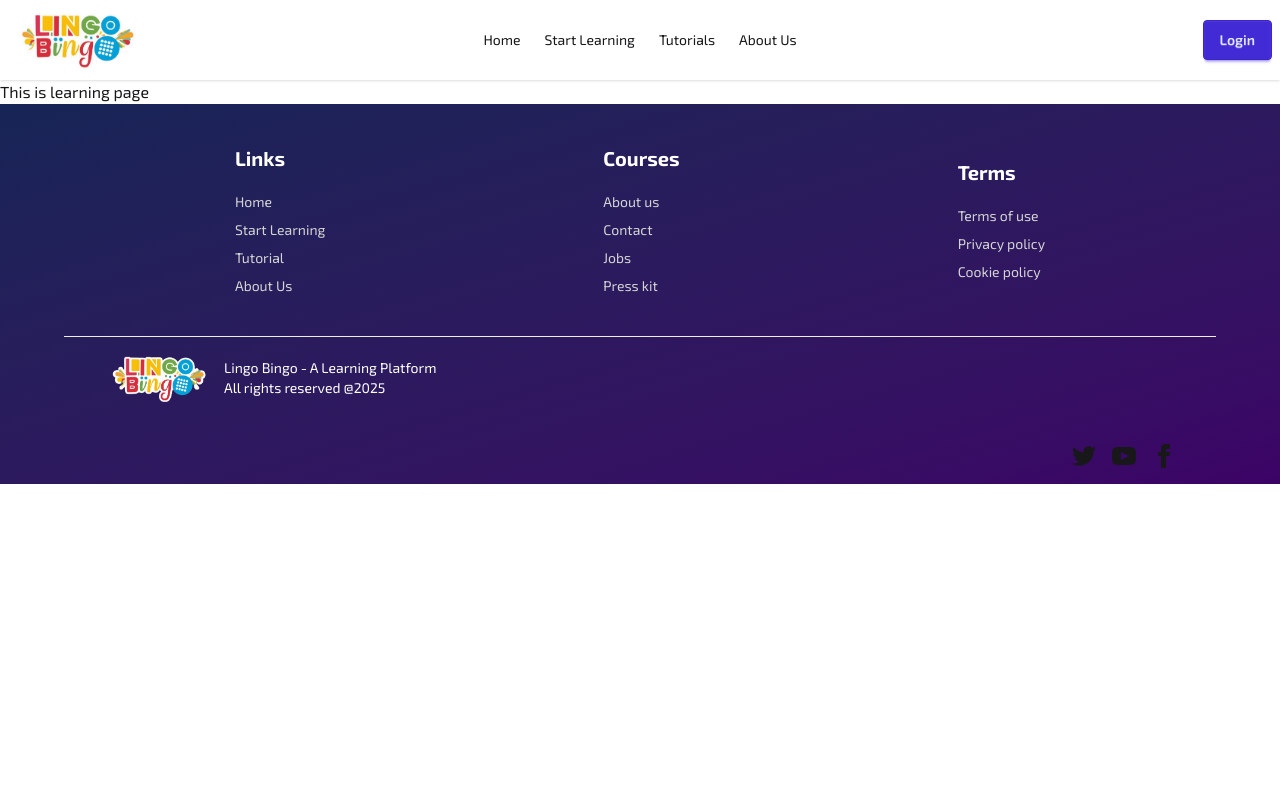
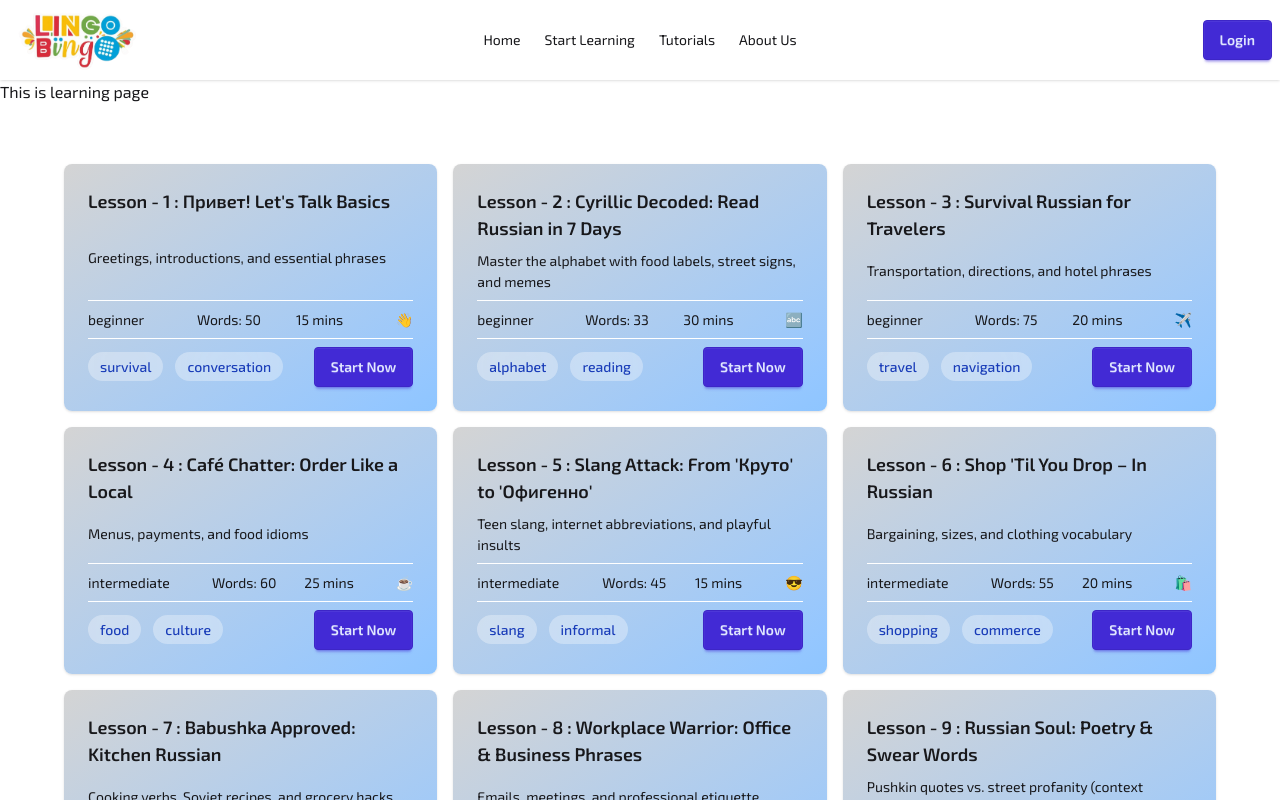
Before and after one commit to mohimanul15/ph-9th-assingment, a React (Vite) app: page /learning in a window 1280 px wide. Shown: the top 800 px of the page. Built offline with nearby package versions, Linux system fonts and the light colour scheme; no server answers.

Commit message:
lessons page done

```diff
--- /dev/null
+++ b/public/lesson.json
@@ -0,0 +1,102 @@
+[
+    {
+      "id": 1,
+      "title": "Привет! Let's Talk Basics",
+      "level": "beginner",
+      "description": "Greetings, introductions, and essential phrases",
+      "word_count": 50,
+      "duration_min": 15,
+      "icon": "👋",
+      "tags": ["survival", "conversation"]
+    },
+    {
+      "id": 2,
+      "title": "Cyrillic Decoded: Read Russian in 7 Days",
+      "level": "beginner",
+      "description": "Master the alphabet with food labels, street signs, and memes",
+      "word_count": 33,
+      "duration_min": 30,
+      "icon": "🔤",
+      "tags": ["alphabet", "reading"]
+    },
+    {
+      "id": 3,
+      "title": "Survival Russian for Travelers",
+      "level": "beginner",
+      "description": "Transportation, directions, and hotel phrases",
+      "word_count": 75,
+      "duration_min": 20,
+      "icon": "✈️",
+      "tags": ["travel", "navigation"]
+    },
+    {
+      "id": 4,
+      "title": "Café Chatter: Order Like a Local",
+      "level": "intermediate",
+      "description": "Menus, payments, and food idioms",
+      "word_count": 60,
+      "duration_min": 25,
+      "icon": "☕",
+      "tags": ["food", "culture"]
+    },
+    {
+      "id": 5,
+      "title": "Slang Attack: From 'Круто' to 'Офигенно'",
+      "level": "intermediate",
+      "description": "Teen slang, internet abbreviations, and playful insults",
+      "word_count": 45,
+      "duration_min": 15,
+      "icon": "😎",
+      "tags": ["slang", "informal"]
+    },
+    {
+      "id": 6,
+      "title": "Shop 'Til You Drop – In Russian",
+      "level": "intermediate",
+      "description": "Bargaining, sizes, and clothing vocabulary",
+      "word_count": 55,
+      "duration_min": 20,
+      "icon": "🛍️",
+      "tags": ["shopping", "commerce"]
+    },
+    {
+      "id": 7,
+      "title": "Babushka Approved: Kitchen Russian",
+      "level": "advanced",
+      "description": "Cooking verbs, Soviet recipes, and grocery hacks",
+      "word_count": 80,
+      "duration_min": 30,
+      "icon": "🍳",
+      "tags": ["food", "culture"]
+    },
+    {
+      "id": 8,
+      "title": "Workplace Warrior: Office & Business Phrases",
+      "level": "advanced",
+      "description": "Emails, meetings, and professional etiquette",
+      "word_count": 90,
+      "duration_min": 35,
+      "icon": "💼",
+      "tags": ["business", "professional"]
+    },
+    {
+      "id": 9,
+      "title": "Russian Soul: Poetry & Swear Words",
+      "level": "advanced",
+      "description": "Pushkin quotes vs. street profanity (context matters!)",
+      "word_count": 40,
+      "duration_min": 25,
+      "icon": "🎭",
+      "tags": ["literature", "slang"]
+    },
+    {
+      "id": 10,
+      "title": "Soviet Throwback: USSR Pop Culture",
+      "level": "advanced",
+      "description": "Communist slogans, vintage cartoons, and retro slang",
+      "word_count": 50,
+      "duration_min": 30,
+      "icon": "🇷🇺",
+      "tags": ["history", "culture"]
+    }
+  ]
--- /dev/null
+++ b/src/Layout/Components/Lessons/Lessons.jsx
@@ -0,0 +1,50 @@
+import React from 'react';
+
+const Lessons = ({ lessonData }) => {
+
+    const { id, description, level, title, tags,word_count,icon ,duration_min: time} = lessonData;
+
+    // console.log(lessonData);
+
+    return (
+        <>
+            <div className="card h-full bg-linear-to-tl from-blue-300 to-neutral-300 card-md shadow-sm">
+                <div className="card-body">
+                    <h2 className="card-title flex-grow items-baseline">
+                        Lesson - {id} : {title}
+                    </h2>
+
+                    <p>
+                        {description}
+                    </p>
+
+                    <hr  className='text-white'/>
+
+                    <div className='flex justify-center w-full items-center'>
+                        <p>{level}</p>
+                        <p className='text-center'>Words: {word_count}</p>
+                        <p className='text-center'>{time} mins</p>
+                        <p className='text-end'>{icon}</p>
+                    </div>
+
+                    <hr className='text-white'/>
+
+                    <div className='flex items-center justify-between'>
+                        <div className='flex gap-3 justify-baseline'>
+                            {
+                                tags.map((ele, idx) => {
+                                    return <div key={idx + ele} className='px-3 py-1 bg-[#ffffff55] backdrop-blur-3xl rounded-2xl text-blue-800 font-medium'>{ele}</div>
+                                })
+                            }
+                        </div>
+                        <div className="justify-end card-actions">
+                            <button className="btn btn-primary">Start Now</button>
+                        </div>
+                    </div>
+                </div>
+            </div>
+        </>
+    );
+};
+
+export default Lessons;
--- a/src/Pages/Learning/Learning.jsx
+++ b/src/Pages/Learning/Learning.jsx
@@ -1,9 +1,23 @@
 import React from 'react';
+import { useLoaderData } from 'react-router';
+import Lessons from '../../Layout/Components/Lessons/Lessons';
 
 const Learning = () => {
+
+    const lesson = useLoaderData();
+
+    console.log(lesson);
+
     return (
-        <div>
+        <div >
             This is learning page
+            <section className='max-w-6xl mx-auto'>
+                <div className='grid grid-cols-1 md:grid-cols-2 lg:grid-cols-3 gap-4 py-15'>
+                    {
+                        lesson.map(data => <Lessons key={data.id} lessonData={data}></Lessons>)
+                    }
+                </div>
+            </section>
         </div>
     );
 };
--- a/src/Router/Router.jsx
+++ b/src/Router/Router.jsx
@@ -22,6 +22,7 @@ const router = createBrowserRouter([
             },
             {
                 path: '/learning',
+                loader: () => fetch('/lesson.json'),
                 element: <Learning></Learning>
             },
             {
```
